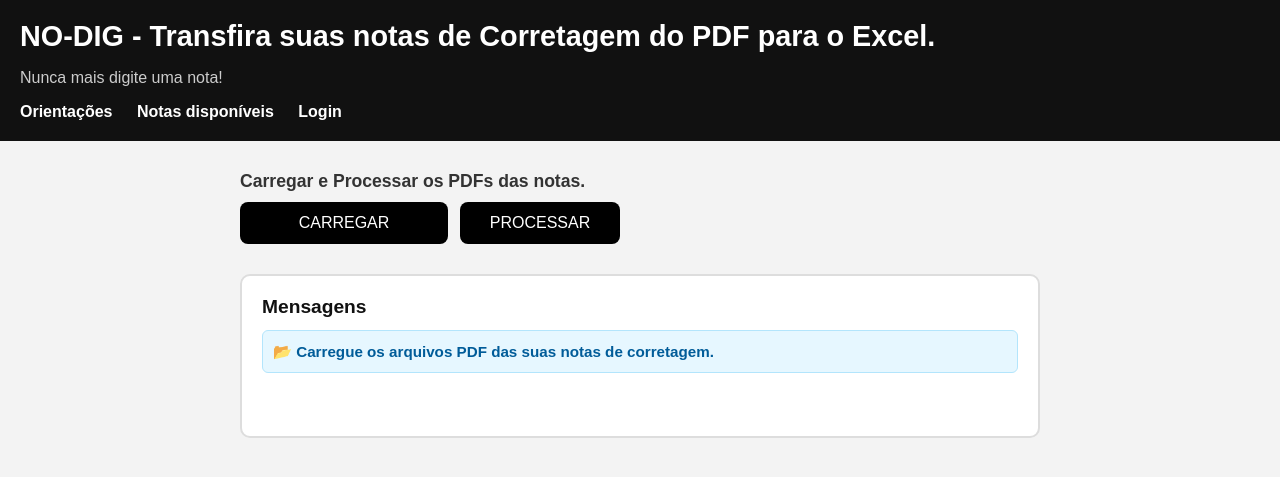
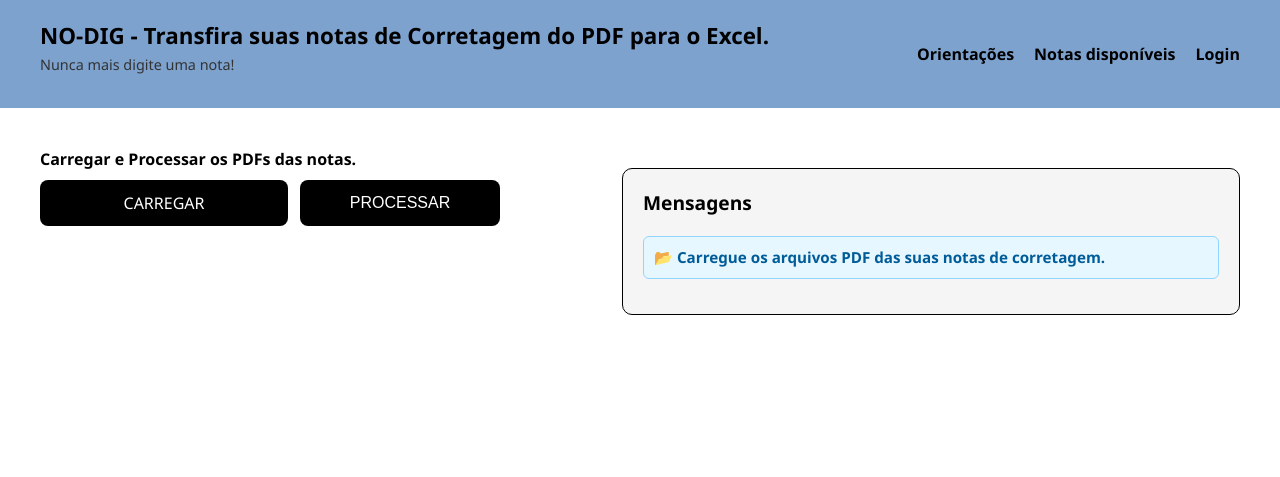
Before and after one commit to mksouza37/Le_corret, a Flask app: template templates/index.html in a window 1280 px wide. Shown: the top 477 px of the page. Run offline with Flask 3, Linux system fonts and the light colour scheme; the template is opened without the code that fills it, so the values that code supplies are empty.

Commit message:
commit melhoria 91

```diff
--- a/static/style.css
+++ b/static/style.css
@@ -1,53 +1,66 @@
 body {
-  font-family: Arial, sans-serif;
   margin: 0;
-  padding: 0;
-  background-color: #f3f3f3;
-  color: #333;
+  font-family: 'Segoe UI', Tahoma, Geneva, Verdana, sans-serif;
+  background-color: #ffffff;
+  color: #000;
 }
 
 .top-bar {
-  background-color: #111;
-  color: white;
-  padding: 20px;
+  background-color: #7da2ce;
+  padding: 20px 40px;
+  display: flex;
+  justify-content: space-between;
+  align-items: center;
+  position: sticky;
+  top: 0;
+  z-index: 1000;
+  flex-wrap: wrap;
 }
 
 .title-area h1 {
   margin: 0;
-  font-size: 1.8rem;
+  font-size: 1.4rem;
 }
 
-.title-area .subtitle {
-  font-size: 1rem;
-  color: #ccc;
+.subtitle {
+  font-size: 0.9rem;
+  color: #333;
+  margin-top: 4px;
 }
 
 .menu {
-  margin-top: 10px;
+  display: flex;
+  gap: 20px;
 }
 
 .menu a {
-  margin-right: 20px;
-  color: white;
   text-decoration: none;
   font-weight: bold;
+  color: #000;
 }
 
 .container {
-  padding: 30px;
-  max-width: 800px;
-  margin: 0 auto;
+  display: flex;
+  justify-content: space-between;
+  padding: 40px;
+  flex-wrap: wrap;
 }
 
-.upload-section {
-  margin-bottom: 30px;
+.upload-section,
+.message-section {
+  width: 48%;
+  min-width: 300px;
+}
+
+.form-row {
+  display: flex;
+  flex-direction: column;
+  align-items: flex-start;
 }
 
 .form-title {
-  display: block;
+  font-weight: bold;
   margin-bottom: 10px;
-  font-weight: bold;
-  font-size: 1.1rem;
 }
 
 .button-group {
@@ -63,7 +76,7 @@ body {
   border: none;
   border-radius: 8px;
   cursor: pointer;
-  width: 160px;
+  width: 200px;
   text-align: center;
   transition: background-color 0.3s ease;
   display: inline-block;
@@ -75,69 +88,56 @@ body {
 }
 
 .message-section {
-  background-color: #fff;
+  border: 1px solid black;
   padding: 20px;
-  border: 2px solid #ddd;
+  margin-top: 20px;
+  background-color: #f5f5f5;
   border-radius: 10px;
-  min-height: 120px;
 }
 
 .message-section h3 {
   margin-top: 0;
   font-size: 1.2rem;
-  margin-bottom: 12px;
-  color: #111;
 }
 
 .message {
+  background-color: #eee;
   padding: 10px;
+  border-left: 5px solid #00c9a7;
   margin-bottom: 10px;
-  border-radius: 6px;
-  background-color: #eef;
+  border-radius: 4px;
 }
 
 .message.error {
-  background-color: #fdd;
-  border: 1px solid #f99;
-  color: #900;
+  border-left-color: #e74c3c;
 }
 
 .status {
+  margin-top: 10px;
   font-weight: bold;
   font-size: 1rem;
-  color: #222;
 }
 
 .file-list {
   list-style: none;
-  padding-left: 20px;
-  margin-top: 8px;
-  color: #555;
+  padding: 0;
+  margin-top: 5px;
 }
 
+.file-list li {
+  padding: 4px 0;
+  border-bottom: 1px solid #ccc;
+  font-size: 0.95rem;
+}
+
+/* Enhancement: file upload feedback */
 #file-message {
-  margin-top: 10px;
+  margin-top: 12px;
+  background-color: #e6f7ff;
+  border: 1px solid #91d5ff;
   padding: 10px;
-  background-color: #e6f7ff;
-  border: 1px solid #b3e5fc;
+  color: #005c99;
   border-radius: 6px;
-  color: #005c99;
   font-size: 0.95rem;
   line-height: 1.4;
 }
-
-#download-message {
-  font-weight: bold;
-  color: green;
-  margin-top: 12px;
-}
-
-@media (max-width: 600px) {
-  .button-group {
-    flex-direction: column;
-  }
-
-  .custom-button {
-    width: 100%;
-  }
-}
```
